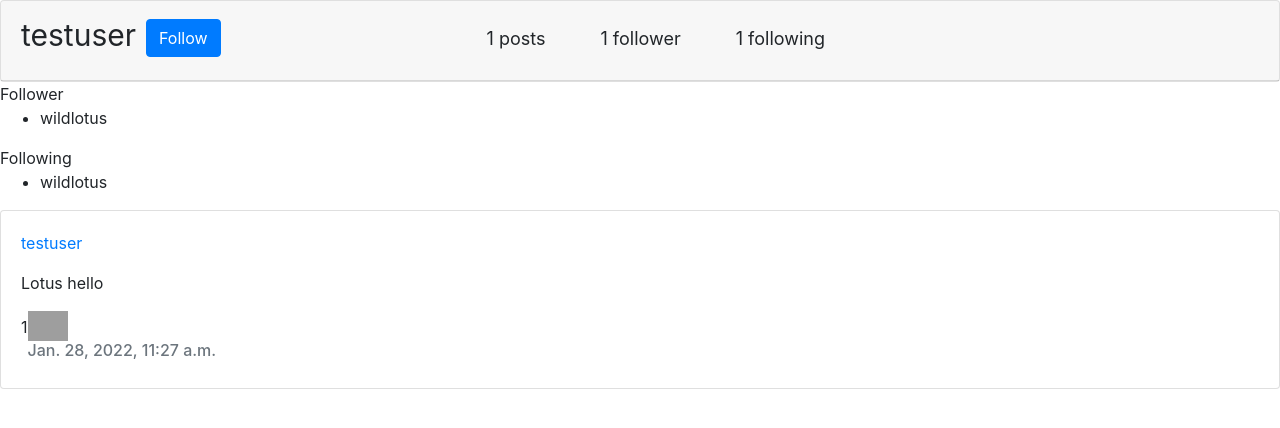
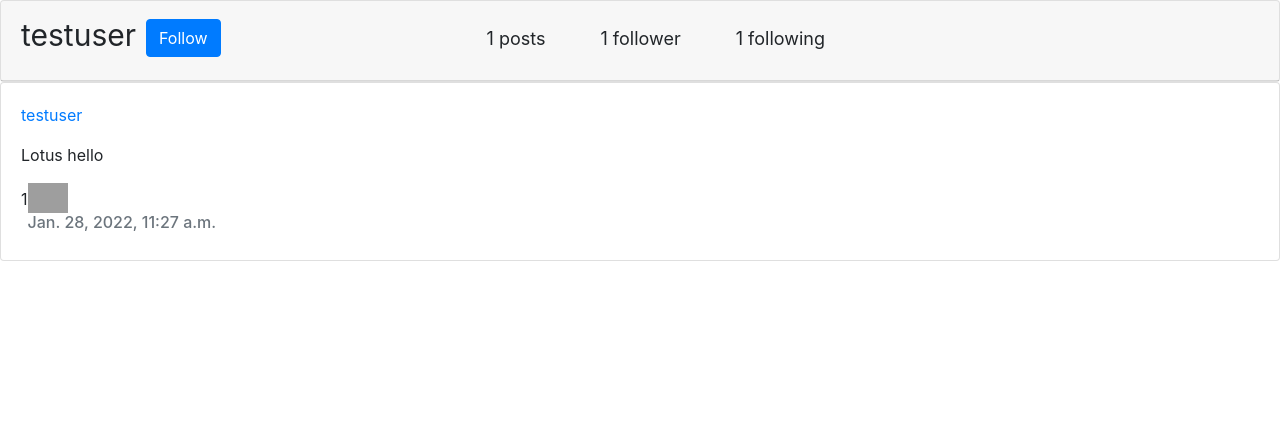
Before and after one commit to WildLotus-15/CS50W-Network-Project-4, a Django app: page /profile/12 in a window 1280 px wide. Shown: the part 56-484 px from the top of the page. Run offline with Django 3.2, Linux system fonts and the light colour scheme; data comes from the database, SQL or seed files in the repository; both versions use the stored data as it was after the commit; some libraries are stand-ins or nearby versions; grey boxes are pictures that could not be loaded.

Commit message:
Everything works

```diff
--- a/network/forms.py
+++ b/network/forms.py
@@ -1,7 +1,6 @@
 from django import forms
 
 from .models import Post
-
 
 class NewPostForm(forms.ModelForm):
     def __init__(self, *args, **kwargs):
--- a/network/models.py
+++ b/network/models.py
@@ -1,8 +1,9 @@
 from django.contrib.auth.models import AbstractUser
 from django.db import models
 
+# Via through argument handling follow relationship system
 class User(AbstractUser):
-    followers = models.ManyToManyField("self", through="UserFollowing", related_name="following" , symmetrical=False)
+    followers = models.ManyToManyField("self", through="UserFollowing", related_name="following", symmetrical=False)
 
 class UserFollowing(models.Model):
     from_user = models.ForeignKey(User, related_name="+", on_delete=models.CASCADE)
@@ -20,9 +21,6 @@ class UserFollowing(models.Model):
             ),
         ]
 
-    def __str__(self):
-        return f"{self.from_user} to {self.to_user}"
-
 class Post(models.Model):
     post = models.TextField()
     author = models.ForeignKey(User, on_delete=models.CASCADE)
--- a/network/templates/network/followings.html
+++ b/network/templates/network/followings.html
@@ -8,7 +8,11 @@
                     <a href="{% url 'profile' post.author.id %}">{{ post.author }}</a>
                 </p>
                 <p class="card-text">{{ post.post }}</p>
-                <p class="card-text">Likes: {{ post.likes.all.count }}</p>
+                <form action="{% url 'change_like' post.id %}" method="post">
+                    {% csrf_token %}
+                    <input type="image" src="https://www.starozitnostitrnava.sk/wp-content/uploads/2017/05/Facebook-Like.png" style="height: 30px;">
+                    <p style="float: left; margin-top: 4px">{{ post.likes.all.count }}</p>
+                </form>
                 <h6 class="card-subtitle mb-2 text-muted">{{ post.date }}</h6>
             </div>
         </div>
--- a/network/templates/network/profile.html
+++ b/network/templates/network/profile.html
@@ -24,20 +24,6 @@
         </div>
     </div>
 
-    Follower
-    <ul>
-        {% for follower in profile.followers.all %}
-            <li>{{ follower }}</li>
-        {% endfor %}
-    </ul>
-
-    Following
-    <ul>
-        {% for following in profile.following.all %}
-            <li>{{ following }}</li>
-        {% endfor %}
-    </ul>
-
     {% for post in posts %}
         <div class="card">
             <div class="card-body">
--- a/network/urls.py
+++ b/network/urls.py
@@ -12,5 +12,5 @@ urlpatterns = [
     path('post/<int:post_id>/edit', views.edit_post, name="edit_post"),
     path('profile/<int:profile_id>', views.profile, name="profile"),
     path('profile/<int:profile_id>/change_following', views.change_following, name="change_following"),
-    path('profile/<int:profile_id>/followings', views.followings, name="followings")
+    path('profile/<int:profile_id>/following', views.following, name="followings")
 ]
--- a/network/views.py
+++ b/network/views.py
@@ -5,7 +5,7 @@ from django.shortcuts import render
 from django.urls import reverse
 from django.core.exceptions import PermissionDenied
 
-from .models import User, Post, UserFollowing
+from .models import User, Post
 
 from .forms import NewPostForm
 
@@ -30,7 +30,7 @@ def index(request):
                 "form": form,
             })
     return render(request, "network/index.html", {
-        "form": NewPostForm,
+        "form": NewPostForm(),
         "posts": posts,
         "page_obj": page_obj
     })
@@ -72,7 +72,7 @@ def change_like(request, post_id):
             post.likes.remove(request.user)
         else:
             post.likes.add(request.user)
-        return HttpResponseRedirect(reverse("index"))
+        return HttpResponseRedirect(request.META.get('HTTP_REFERER')) # Returning user to the previous page
 
 def edit_post(request, post_id):
     post = Post.objects.get(pk=post_id)
@@ -90,9 +90,9 @@ def edit_post(request, post_id):
         "post": post
     })
 
-def followings(request, profile_id):
-    user_profile = User.objects.get(pk=profile_id)
-    followings = user_profile.following.all()
+def following(request, profile_id):
+    user = User.objects.get(pk=profile_id)
+    followings = user.following.all()
     posts = Post.objects.filter(author__in=followings).order_by('-date')
 
     paginator = Paginator(posts, 5)
```
Also changed, not shown: db.sqlite3.
